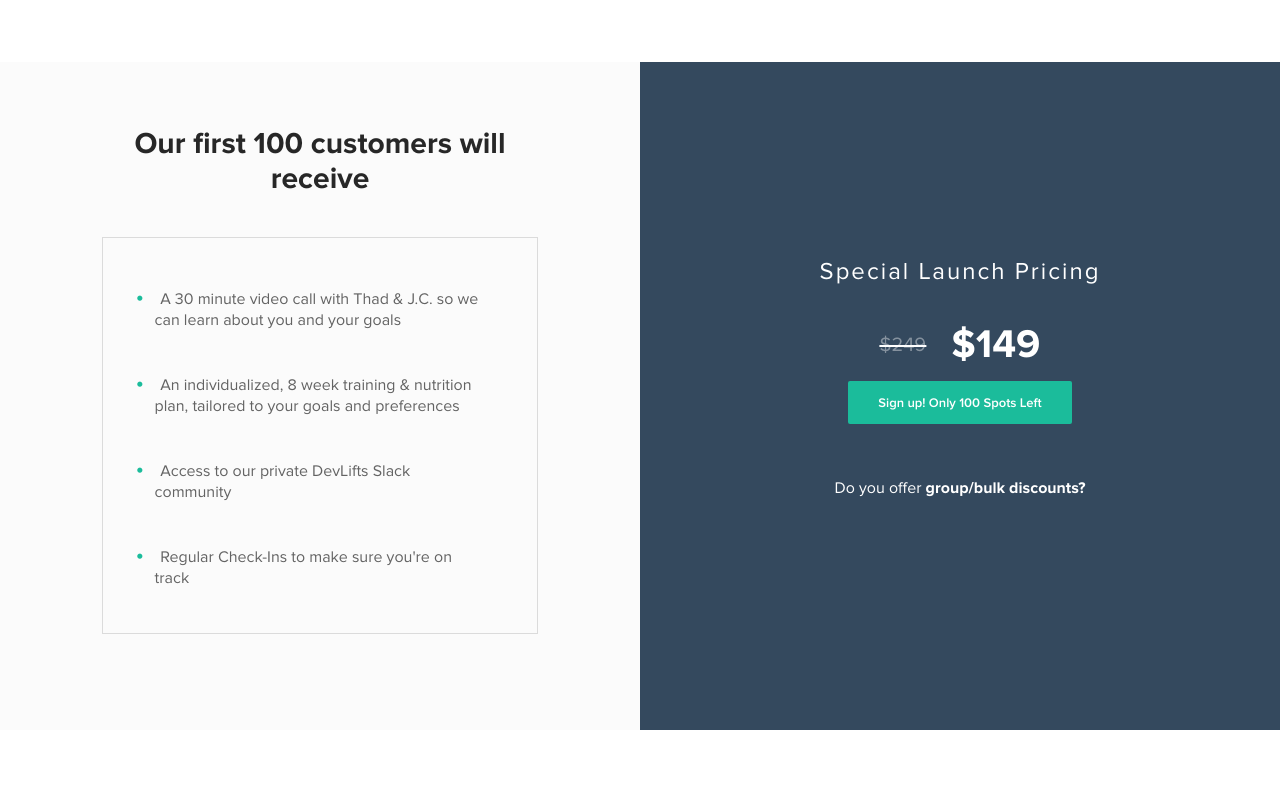
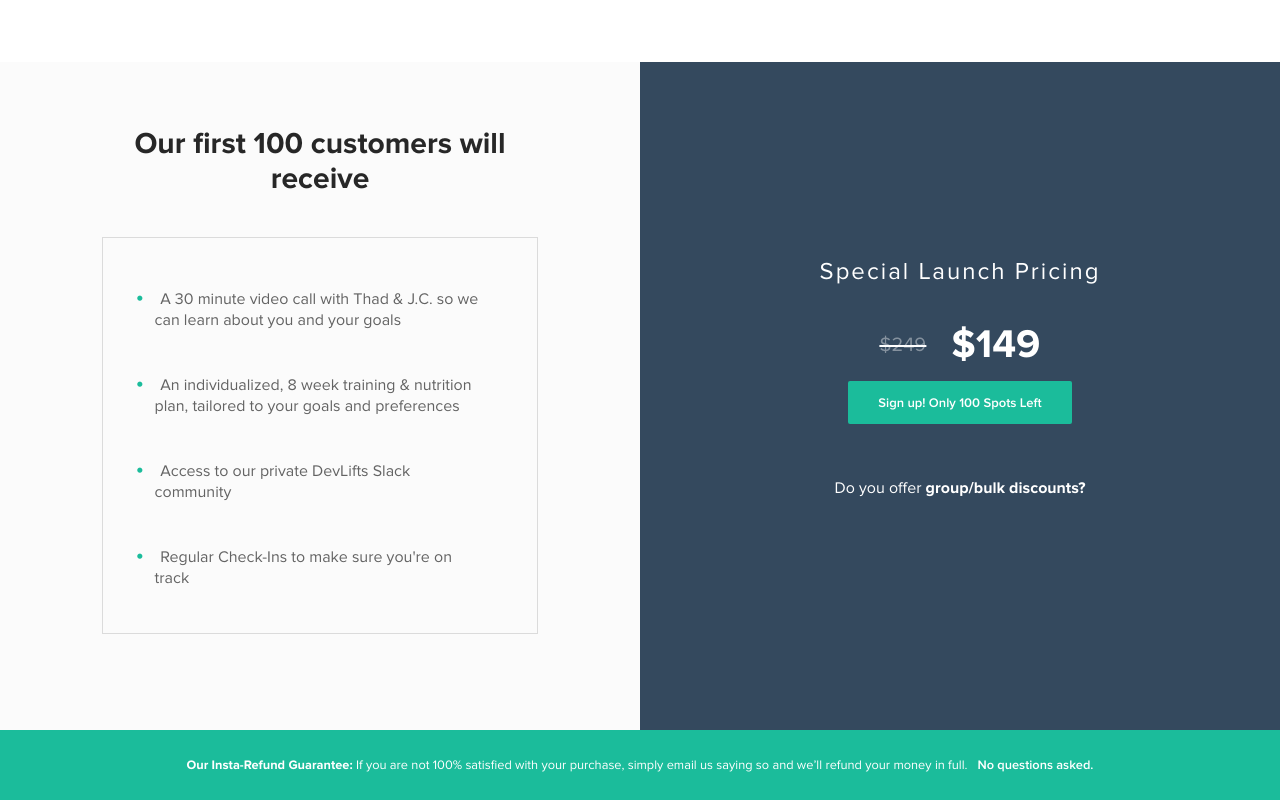
Before and after one commit to DevLifts/devlifts-static, a website: page index.html in a window 1280 px wide. Shown: the part 4042-4842 px from the top of the page. Before the commit the page ends 4772 px from the top, so only its background shows below. Drawn offline with nearby package versions, Linux system fonts and the light colour scheme.

Commit message:
First pass at refund guarantee for all screen sizes

```diff
--- a/css/_components.scss
+++ b/css/_components.scss
@@ -17,3 +17,4 @@ We shouldn't find any selectors with a lower specificity than one class in this
 @import 'pages/home/fight-back';
 @import 'pages/home/join';
 @import 'pages/home/pricing';
+@import 'pages/home/refund-guarantee';
--- a/index.html
+++ b/index.html
@@ -233,7 +233,7 @@
           <li>Access to our private DevLifts Slack community</li>
           <li>Regular Check-Ins to make sure you're on track</li>
         </ul>
-      </div>
+      </div> <!-- .benefits -->
 
       <div class="price">
         <h3>Special Launch Pricing</h3>
@@ -250,9 +250,20 @@
         <p class="bulk-discounts">
           Do you offer <strong>group/bulk discounts?</strong>
         </p>
-      </div>
-    </div>
-  </section>
+      </div> <!-- .price -->
+    </div> <!-- .pricing-content -->
+  </section> <!-- .pricing -->
+
+  <div class="refund-guarantee">
+    <div class="refund-guarantee-content">
+      <p>
+          <strong>Our Insta-Refund Guarantee:</strong> If you are not 100% satisfied with your purchase, simply email us saying so and we’ll refund your money in full.
+      </p>
+      <p>
+          <strong>No questions asked.</strong>
+      </p>
+    </div> <!-- .refund-guarantee-content -->
+  </div> <!-- .refund-guarantee -->
 
   <script src="https://ajax.googleapis.com/ajax/libs/jquery/1.12.4/jquery.min.js"></script>
   <script src="js/app.min.js"></script>
```
Also changed, not shown: style.css.
